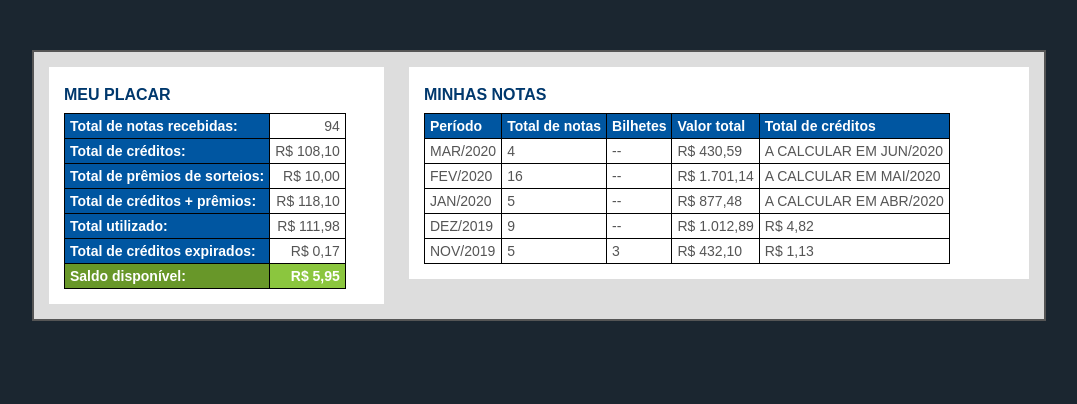
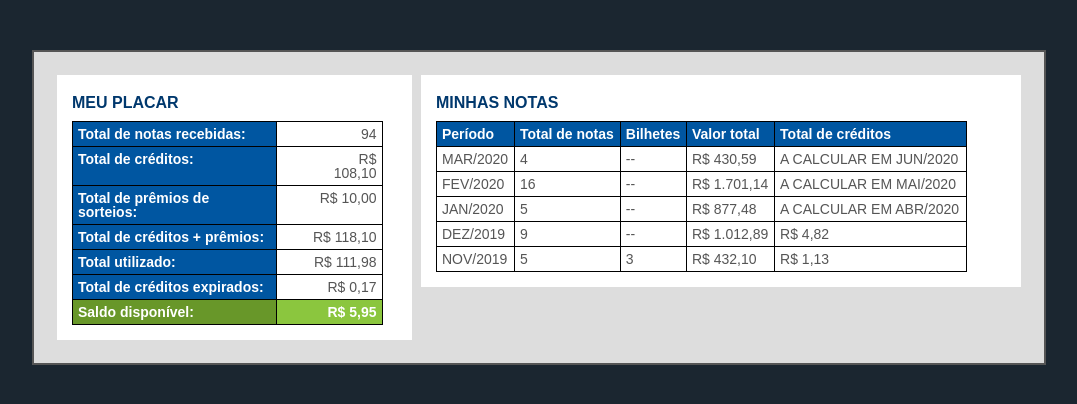
Before and after one commit to herijr/notas-teste, a plain HTML site: page index.html in a window 1280 px wide. Shown: the whole page, without its empty margins (101-1178 px from the left). Drawn offline with Linux system fonts and the light colour scheme.

Commit message:
Ajuste responsivo

```diff
--- a/css/estilos.css
+++ b/css/estilos.css
@@ -20,7 +20,7 @@ h3{
 }
 .container{
   margin: 50px auto;
-  width: 980px;
+  width: 96%;
 }
 table, td{
   border-color: black;
@@ -36,18 +36,17 @@ td{
 section{
   background-color: #ffffff;
   padding: 5px;
+  margin: 8px;
 }
 .meu-placar{
   top:0;
-  width: 325px;
+  width: auto;
 }
 .minhas-notas{
-  position: absolute;
-  top:15px;
-  right: 15px;
-  width: 610px;
+  width: auto;
 }
 .dados{
+  padding: 5px 5px 5px 35px;
   text-align: right;
 }
 .nome-campo{
@@ -65,3 +64,23 @@ section{
   color: #fff;
   background-color: #8BC63E;
 }
+table{
+  width: 90%;
+}
+
+@media (min-width: 960px) {
+  .container{
+    margin: 50px auto;
+    width: 980px;
+  }
+  .meu-placar{
+    top:0;
+    width: 345px;
+  }
+  .minhas-notas{
+    position: absolute;
+    top:15px;
+    right: 15px;
+    width: 590px;
+  }
+}
--- a/index.html
+++ b/index.html
@@ -9,6 +9,7 @@
 <body>
   <div class="container principal">
   <section class="meu-placar">
+    <div style="overflow-x:auto;">
     <h3>MEU PLACAR</h3>
     <table>
       <tr>
@@ -32,6 +33,7 @@
         <td class="campo-verde">Saldo disponível:</td><td class="dados valor-verde">R$ 5,95</td>
       </tr>
     </table>
+  </div>
   </section>
   <section class="minhas-notas">
     <div style="overflow-x:auto;">
```
